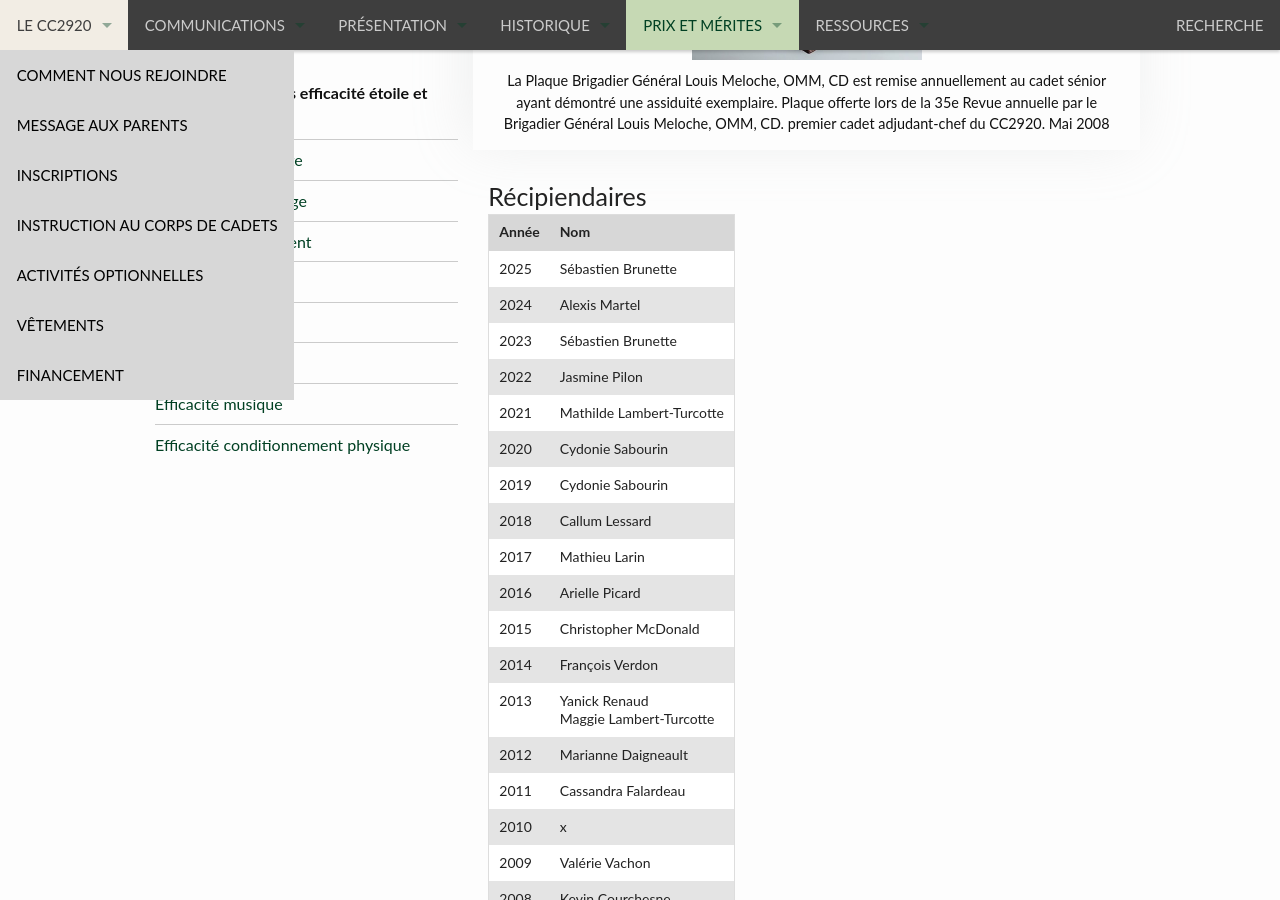
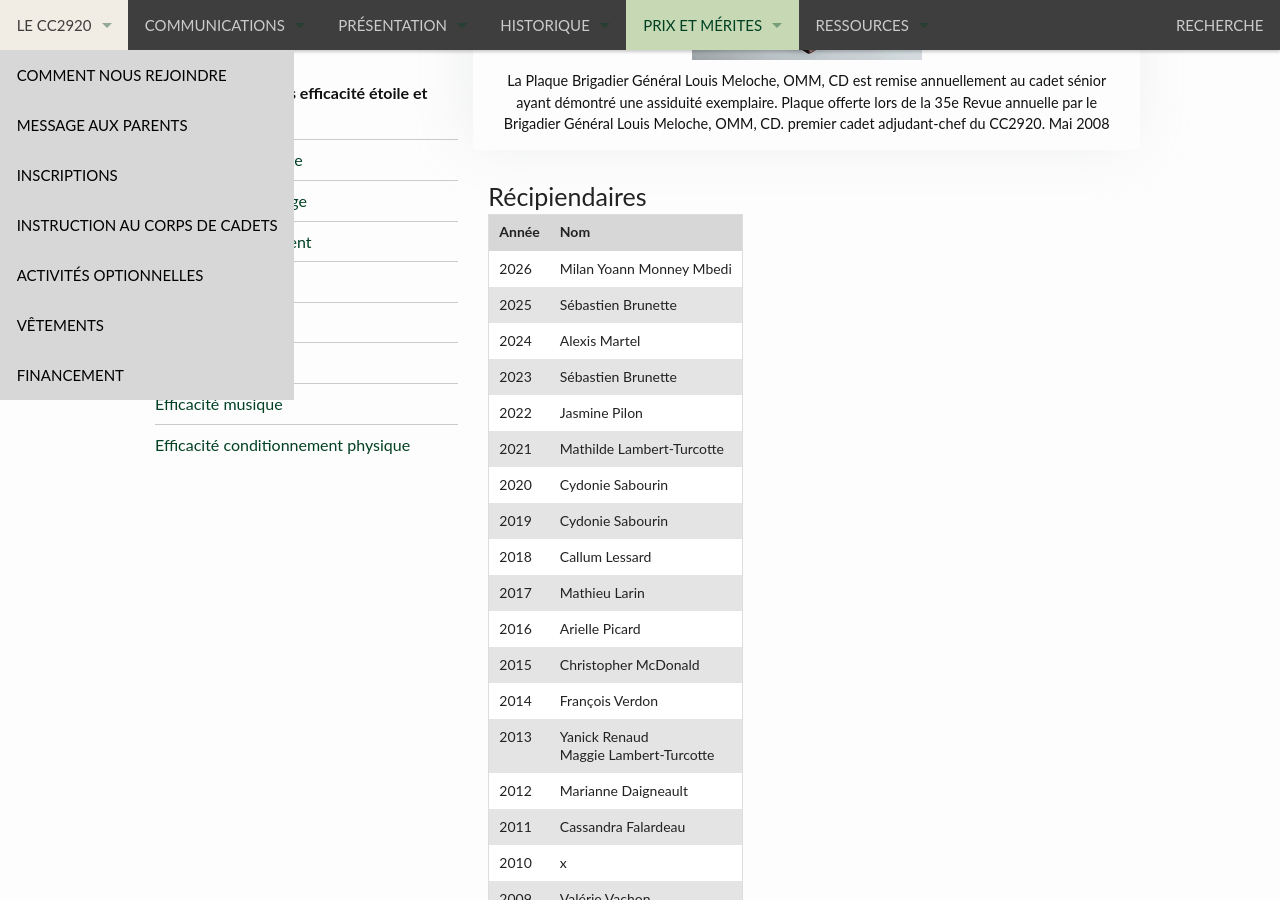
Before and after one commit to CC2920/web, a Jekyll site: the page built from _prix/plaques-trophees/bgen-louis-meloche.md, in a window 1280 px wide and 900 px high, scrolled down 721 px. Built offline with Jekyll 4.4.1, drawn with Linux system fonts in a browser that asks for light colours.

Commit message:
Add 2026 recipient Milan Yoann Monney Mbedi

```diff
--- a/_prix/plaques-trophees/bgen-louis-meloche.md
+++ b/_prix/plaques-trophees/bgen-louis-meloche.md
@@ -13,6 +13,7 @@ prix:
 
 | Année | Nom |
 | --- | --- |
+| 2026 | Milan Yoann Monney Mbedi |
 | 2025 | Sébastien Brunette |
 | 2024 | Alexis	Martel |
 | 2023 | Sébastien Brunette |
```
